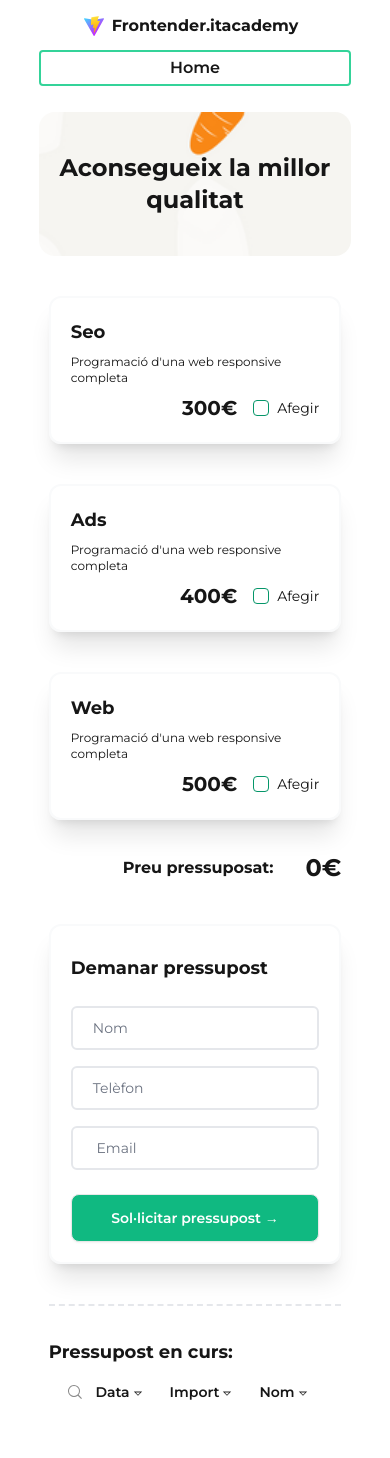
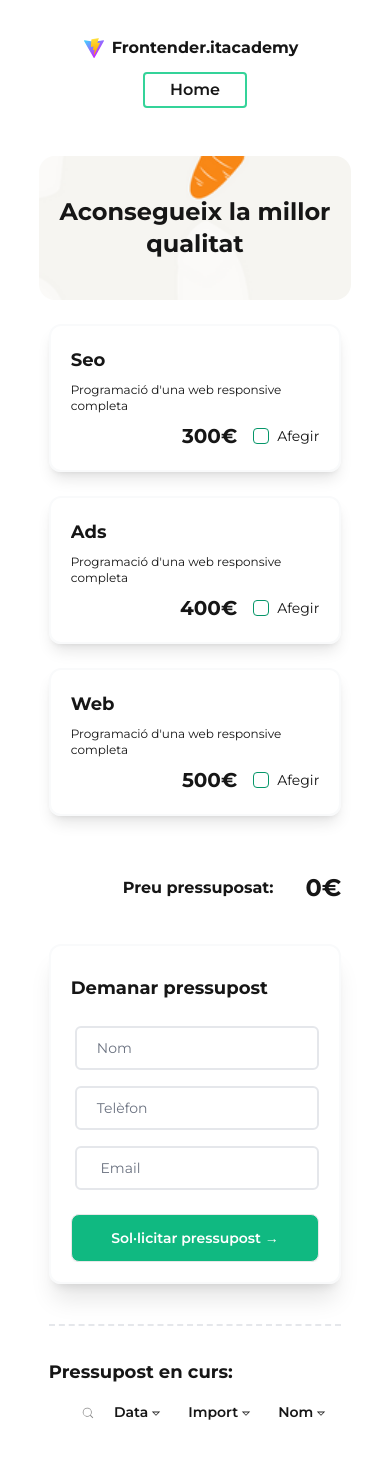
Before and after one commit to mllenas12/Budget-app, a React (Vite) app: page /BudgetPage in a window 390 px wide. Shown: the top 1458 px of the page. Built offline with nearby package versions, Linux system fonts and the light colour scheme.

Commit message:
Exercici 8

```diff
--- a/src/assets/index.css
+++ b/src/assets/index.css
@@ -4,6 +4,7 @@
 
 * {
   margin: 0;
+  overflow-x: hidden;
 }
 
 body {
--- a/src/components/Header/Header.tsx
+++ b/src/components/Header/Header.tsx
@@ -2,14 +2,14 @@ import React from "react";
 import { Link } from "react-router-dom";
 const Header = () => {
   return (
-    <div className="flex flex-col sm:flex-row h-20 py-5 w-4/5 mx-auto sm:justify-between justify-center my-4">
+    <div className="flex flex-col sm:flex-row py-5 w-4/5 mx-auto sm:justify-between justify-center my-4">
       <div className="flex justify-center">
         <img src="public/vite.svg" alt="vite-logo" className="w-5" />
         <p className="font-bold my-auto px-2">Frontender.itacademy</p>
       </div>
       <Link
         to="/"
-        className="font-semibold sm:my-auto my-3 py-1 sm:px-5 bg-white border-solid border-2 border-emerald-400 rounded text-center"
+        className="font-semibold w-1/3 sm:w-1/6 mx-auto sm:mx-0 sm:my-auto my-3 py-1 sm:px-5 bg-white border-solid border-2 border-emerald-400 rounded text-center"
       >
         Home
       </Link>
--- a/src/components/Main/BudgetInProgress/BudgetInProgress.tsx
+++ b/src/components/Main/BudgetInProgress/BudgetInProgress.tsx
@@ -2,14 +2,16 @@ import React from "react";
 import BudgetCompleted from "./BudgetCompleted";
 import { BudgetContext } from "../../../context/BudgetProvider";
 import { budgetType } from "../../../types/budgetTypes";
-import { nanoid } from "nanoid";
 import SortArrow from "./SortArrow";
+import SearchBar from "./SearchBar";
 
 const BudgetInProgress = () => {
   const { arrayOfBudgets, setArrayOfBudgets } = React.useContext(BudgetContext);
   const [isOrderedByTotal, setIsOrderedByTotal] = React.useState(false);
   const [isOrderedByDate, setIsOrderedByDate] = React.useState(false);
   const [isOrderedByName, setIsOrderedByName] = React.useState(false);
+  const [isSearchActive, setIsSearchActive] = React.useState(false);
+  const [query, setQuery] = React.useState("");
 
   const sortByDate = () => {
     setArrayOfBudgets((prevArr: budgetType[]) =>
@@ -37,38 +39,73 @@ const BudgetInProgress = () => {
     );
     setIsOrderedByName((prev) => !prev);
   };
+  const activeSearch = () => {
+    setIsSearchActive((prev) => !prev);
+  };
 
-  const budgetCompleted = arrayOfBudgets.map((budget: budgetType) => {
-    return <BudgetCompleted key={nanoid()} currentBudget={budget} />;
-  });
+  const budgetCompleted = arrayOfBudgets
+    .filter((budget: budgetType) =>
+      isSearchActive
+        ? budget.name.toLowerCase().trim().includes(query.trim().toLowerCase())
+        : true
+    )
+    .map((budget: budgetType) => (
+      <BudgetCompleted currentBudget={budget} key={budget.name} />
+    ));
+
   return (
     <div className="w-3/4 md:w-3/5 mx-auto my-10">
       <hr className="border-dashed border-t-2"></hr>
       <h1 className="font-bold mt-8 my-4 md:text-2xl lg:text-3xl text-lg">
         Pressupost en curs:
       </h1>
-      <div className="flex justify-center sm:justify-end align-middle">
-        <img src="../../public/lupa.svg" alt="lupa" className="w-4" />
+      <div
+        className={`flex ${
+          isSearchActive
+            ? "flex-col md:flex-row justify-center md:justify-end"
+            : "flex-row justify-end"
+        } `}
+      >
+        <div className="px-2 my-auto">
+          {isSearchActive ? (
+            <SearchBar setQuery={setQuery} />
+          ) : (
+            <button>
+              <img
+                src="../../public/lupa.svg"
+                alt="lupa"
+                className="w-3"
+                onClick={() => activeSearch()}
+              />
+            </button>
+          )}
+        </div>
+        <div
+          className={`flex ${
+            isSearchActive ? "mt-3 justify-center md:my-auto" : ""
+          } `}
+        >
           <button
             onClick={() => sortByDate()}
-          className="font-semibold text-sm flex px-3"
+            className="font-semibold text-sm flex px-3 "
           >
             Data <SortArrow isOrdered={isOrderedByDate} />
           </button>
           <button
             onClick={() => sortByTotal()}
-          className="font-semibold text-sm flex px-3"
+            className="font-semibold text-sm flex px-3 "
           >
             Import <SortArrow isOrdered={isOrderedByTotal} />
           </button>
           <button
             onClick={() => sortByName()}
-          className="font-semibold text-sm flex px-3"
+            className="font-semibold text-sm flex px-3 "
           >
             Nom <SortArrow isOrdered={isOrderedByName} />
           </button>
         </div>
-      <div>{budgetCompleted}</div>
+      </div>
+      {budgetCompleted}
     </div>
   );
 };
--- /dev/null
+++ b/src/components/Main/BudgetInProgress/SearchBar.tsx
@@ -0,0 +1,20 @@
+import React from "react";
+import { SearchBarProps } from "../../../types/budgetTypes";
+const SearchBar = ({ setQuery }: SearchBarProps) => {
+  return (
+    <label className="relative block">
+      <span className="absolute inset-y-0 right-0 flex items-center pr-2">
+        <img src="lupa.svg" alt="" className="w-4" />
+      </span>
+      <input
+        className="placeholder:italic placeholder:text-slate-400 block bg-white w-full border border-slate-300 rounded-md py-2 pl-3  shadow-sm focus:outline-none focus:border-emerald-500  focus:ring-emerald-500 focus:ring-1 sm:text-sm"
+        placeholder="Buscar"
+        type="text"
+        name="search"
+        onChange={(event) => setQuery(event.target.value)}
+      />
+    </label>
+  );
+};
+
+export default SearchBar;
--- a/src/components/Main/BudgetRequest.tsx
+++ b/src/components/Main/BudgetRequest.tsx
@@ -14,7 +14,7 @@ const BudgetRequest = () => {
         onSubmit={handleForm}
         className="flex flex-col lg:flex-row gap-2 lg:justify-between"
       >
-        <div className="py-2 flex flex-col lg:flex-row justify-center lg:justify-start gap-x-2">
+        <div className="py-2 flex flex-col lg:flex-row justify-center lg:justify-start gap-x-2 pl-1">
           <input
             type="text"
             placeholder="Nom"
--- a/src/components/Main/Options/Options.tsx
+++ b/src/components/Main/Options/Options.tsx
@@ -17,7 +17,7 @@ const Options: React.FC<OptionsProps> = ({ option }) => {
 
   return (
     <div
-      className={`rounded-xl shadow-xl w-3/4 md:w-3/5 mx-auto mt-10 p-5 ${
+      className={`my-6 md:my-8 rounded-xl shadow-lg w-3/4 md:w-3/5 mx-auto p-5 ${
         option.isAdded && option.title == "Web"
           ? "border-solid border-2 border-emerald-600"
           : "border-solid border-2 border-gray-50"
--- a/src/types/budgetTypes.tsx
+++ b/src/types/budgetTypes.tsx
@@ -24,3 +24,7 @@ export type ServiceProps = {
 export type ArrowProps = {
   isOrdered: boolean;
 };
+
+export type SearchBarProps = {
+  setQuery: (event: string) => void;
+};
```
Lines whose indentation alone changed are shown as unchanged.
